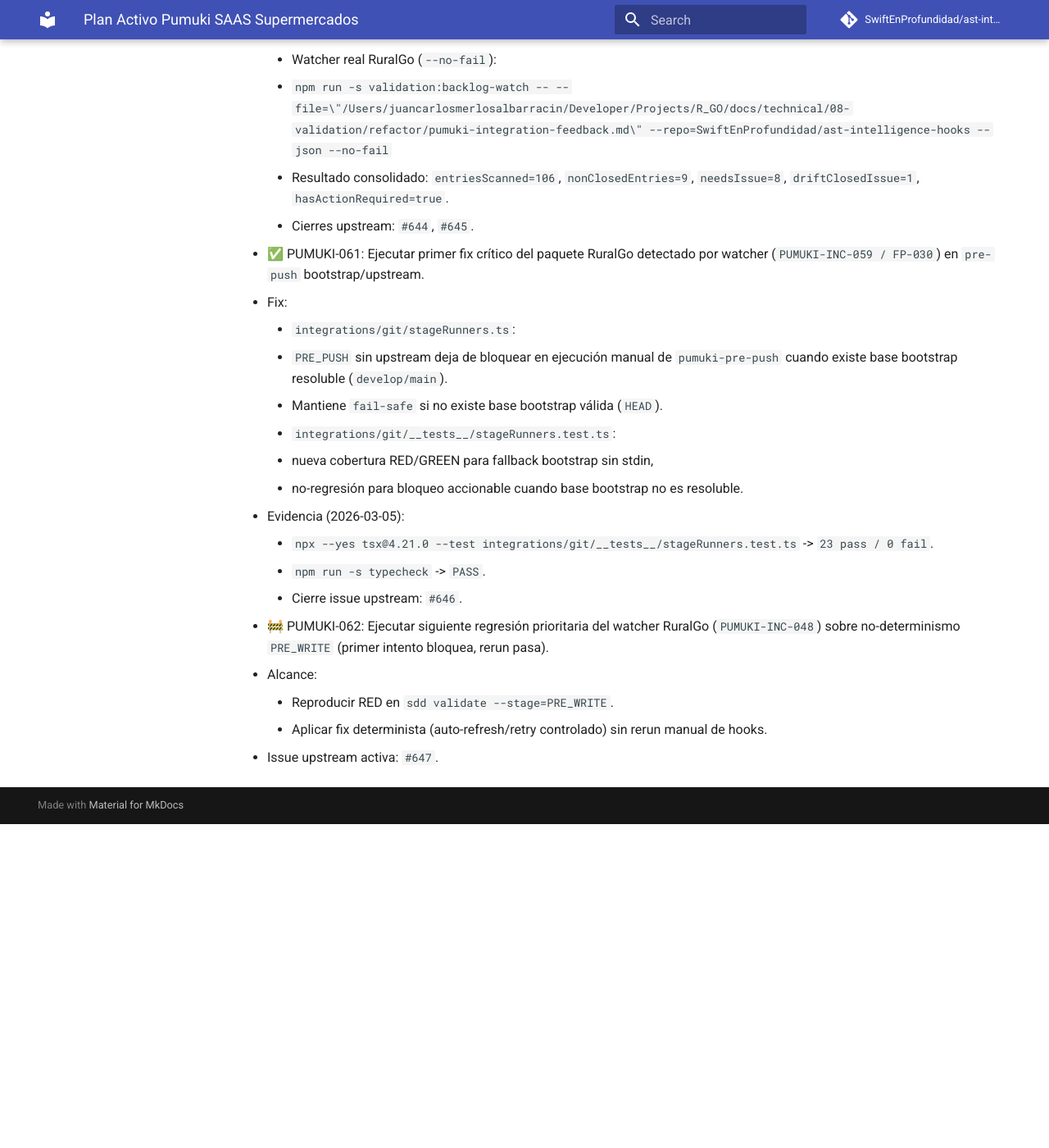
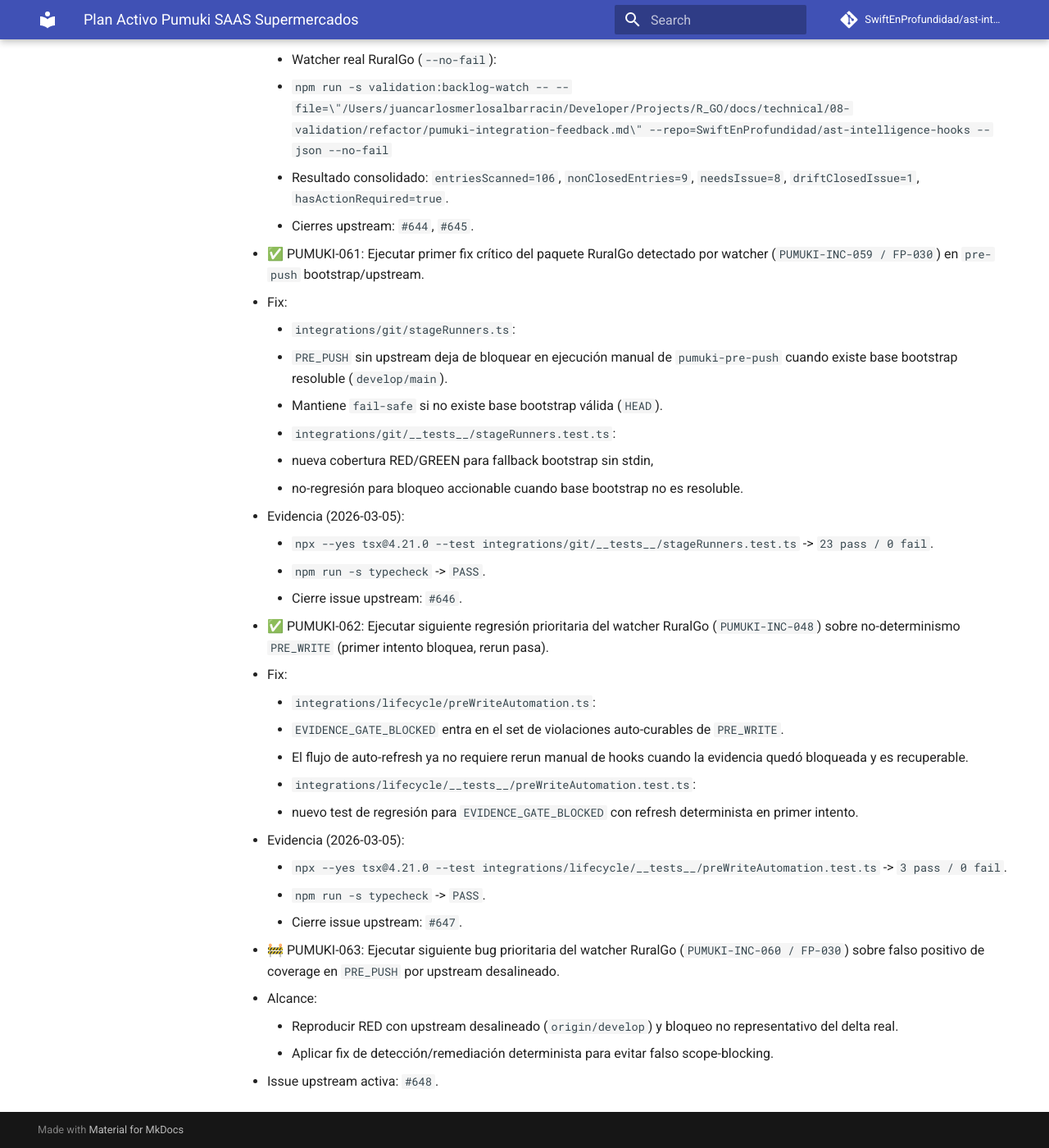
Before and after one commit to SwiftEnProfundidad/ast-intelligence-hooks, an MkDocs documentation site: the page built from docs/seguimiento-activo-pumuki-saas-supermercados.md, in a window 1280 px wide and 1400 px high, scrolled down 25039 px. Shown: the whole window at 82% size. Built offline with MkDocs 1.6.1 and Material for MkDocs 9.7.7, drawn with Linux system fonts in a browser that asks for light colours; comment, search, counter and statistics services are not loaded; before the commit the page ends 26044 px from its top, so only the background shows below that.

Commit message:
fix(lifecycle): stabilize PRE_WRITE evidence auto-refresh (#647)

```diff
--- a/docs/seguimiento-activo-pumuki-saas-supermercados.md
+++ b/docs/seguimiento-activo-pumuki-saas-supermercados.md
@@ -648,8 +648,20 @@
     - `npm run -s typecheck` -> `PASS`.
     - Cierre issue upstream: `#646`.
 
-- 🚧 PUMUKI-062: Ejecutar siguiente regresión prioritaria del watcher RuralGo (`PUMUKI-INC-048`) sobre no-determinismo `PRE_WRITE` (primer intento bloquea, rerun pasa).
+- ✅ PUMUKI-062: Ejecutar siguiente regresión prioritaria del watcher RuralGo (`PUMUKI-INC-048`) sobre no-determinismo `PRE_WRITE` (primer intento bloquea, rerun pasa).
+  - Fix:
+    - `integrations/lifecycle/preWriteAutomation.ts`:
+      - `EVIDENCE_GATE_BLOCKED` entra en el set de violaciones auto-curables de `PRE_WRITE`.
+      - El flujo de auto-refresh ya no requiere rerun manual de hooks cuando la evidencia quedó bloqueada y es recuperable.
+    - `integrations/lifecycle/__tests__/preWriteAutomation.test.ts`:
+      - nuevo test de regresión para `EVIDENCE_GATE_BLOCKED` con refresh determinista en primer intento.
+  - Evidencia (2026-03-05):
+    - `npx --yes tsx@4.21.0 --test integrations/lifecycle/__tests__/preWriteAutomation.test.ts` -> `3 pass / 0 fail`.
+    - `npm run -s typecheck` -> `PASS`.
+    - Cierre issue upstream: `#647`.
+
+- 🚧 PUMUKI-063: Ejecutar siguiente bug prioritaria del watcher RuralGo (`PUMUKI-INC-060 / FP-030`) sobre falso positivo de coverage en `PRE_PUSH` por upstream desalineado.
   - Alcance:
-    - Reproducir RED en `sdd validate --stage=PRE_WRITE`.
-    - Aplicar fix determinista (auto-refresh/retry controlado) sin rerun manual de hooks.
-  - Issue upstream activa: `#647`.
+    - Reproducir RED con upstream desalineado (`origin/develop`) y bloqueo no representativo del delta real.
+    - Aplicar fix de detección/remediación determinista para evitar falso scope-blocking.
+  - Issue upstream activa: `#648`.
```
Also changed, not shown: docs/registro-maestro-de-seguimiento.md (+2 -2 lines), 2 other files.
